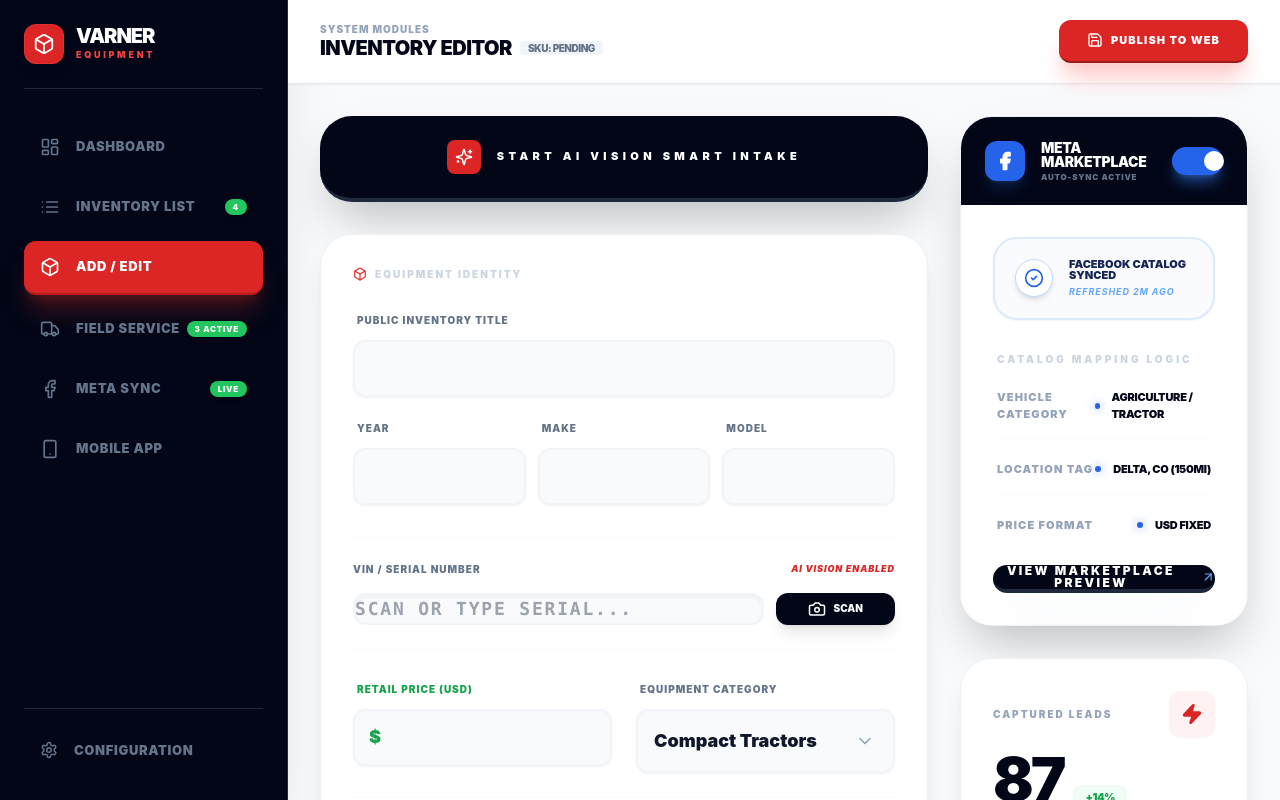
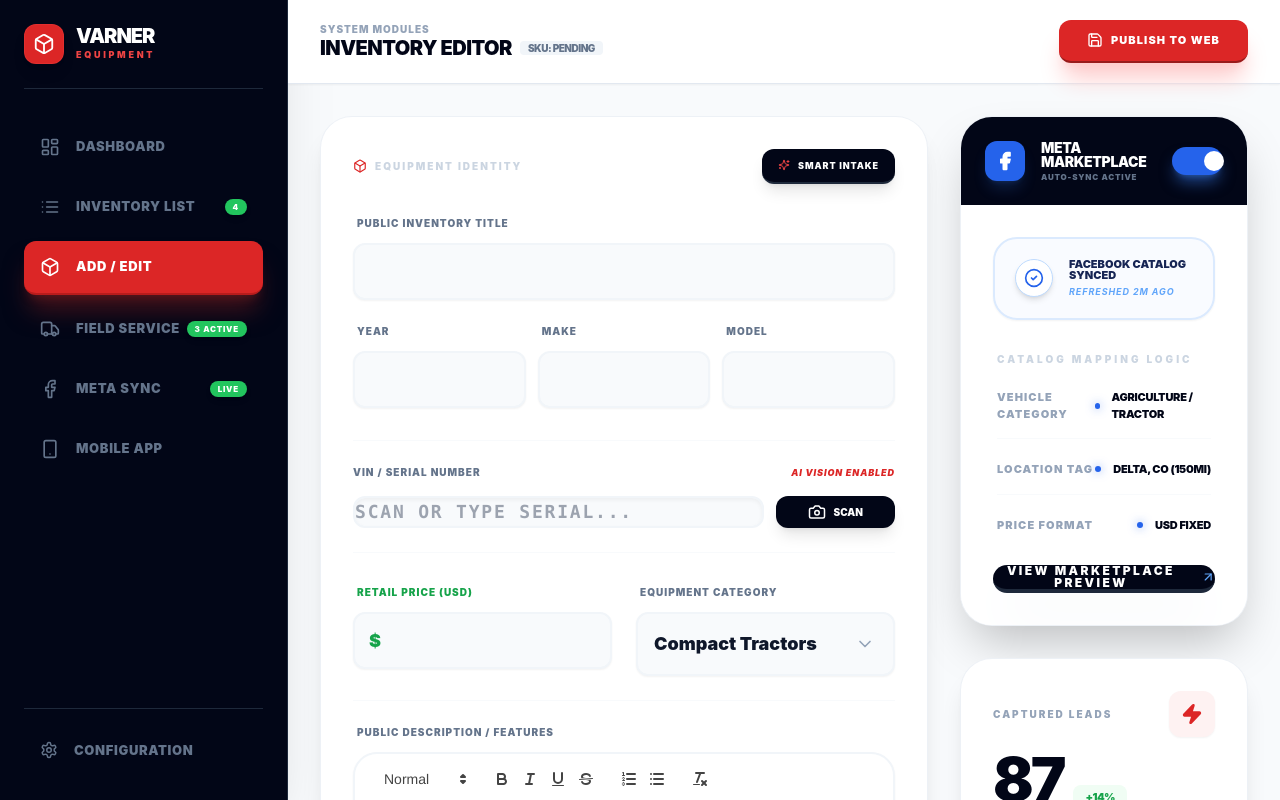
Before and after one commit to gmajors1326/varner-preview, a React (Vite) app: page / in a window 1280 px wide. Both pictures are taken after a click on the button "NEW UNIT". Built offline with nearby package versions, Linux system fonts and the light colour scheme; the HTML template or start-up script is replaced by a standard one.

Commit message:
style: move AI vision button into equipment identity card

```diff
--- a/src/App.jsx
+++ b/src/App.jsx
@@ -282,21 +282,19 @@ const App = () => {
               <div className="grid grid-cols-1 xl:grid-cols-3 gap-8 animate-in fade-in slide-in-from-bottom-6 duration-500">
                 <div className="xl:col-span-2 space-y-8">
 
-                  {/* AI VISION INTAKE TRIGGER */}
-                  <button
-                    onClick={() => setShowAiVision(true)}
-                    className="w-full bg-slate-950 text-white py-6 rounded-[2rem] font-black text-[11px] uppercase tracking-[0.4em] flex items-center justify-center gap-4 hover:bg-black transition-all active:scale-95 shadow-2xl border-b-4 border-slate-800 group"
-                  >
-                    <div className="bg-red-600 p-2 rounded-lg group-hover:rotate-12 transition-transform">
-                      <Sparkles size={18} />
+                  <div className="bg-white rounded-[2rem] p-8 shadow-xl border border-slate-200/60 relative overflow-hidden text-slate-900">
+                    <div className="flex justify-between items-center mb-8">
+                      <h3 className="text-[10px] font-black uppercase tracking-[0.2em] text-slate-300 flex items-center gap-2 leading-none font-black">
+                        <Box size={14} className="text-red-600" /> Equipment Identity
+                      </h3>
+                      <button
+                        onClick={() => setShowAiVision(true)}
+                        className="bg-slate-950 text-white px-4 py-2.5 rounded-xl font-black text-[9px] uppercase tracking-widest flex items-center gap-2 hover:bg-black transition-all active:scale-95 shadow-lg group border-b-2 border-slate-800"
+                      >
+                        <Sparkles size={12} className="text-red-500 group-hover:rotate-12 transition-transform" />
+                        Smart Intake
+                      </button>
                     </div>
-                    Start AI Vision Smart Intake
-                  </button>
-
-                  <div className="bg-white rounded-[2rem] p-8 shadow-xl border border-slate-200/60 relative overflow-hidden text-slate-900">
-                    <h3 className="text-[10px] font-black uppercase tracking-[0.2em] text-slate-300 mb-8 flex items-center gap-2 leading-none font-black">
-                      <Box size={14} className="text-red-600" /> Equipment Identity
-                    </h3>
 
                     <div className="grid grid-cols-1 md:grid-cols-2 gap-6">
                       <div className="md:col-span-2">
```
